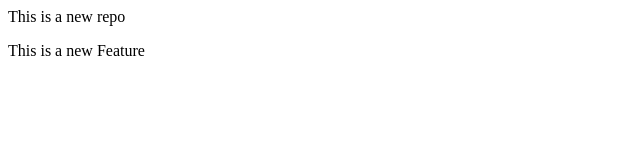
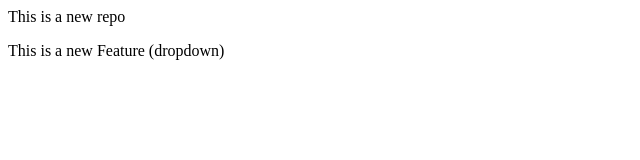
Before and after one commit to nutkat/LocalRepo, a plain HTML site: page index.html in a window 1280 px wide. Shown: the full height of the page, 0-640 px from the left. Drawn offline with Linux system fonts and the light colour scheme.

Commit message:
dropdown added

```diff
--- a/index.html
+++ b/index.html
@@ -1,2 +1,2 @@
 <p> This is a new repo</p>
-<p3> This is a new Feature</p3>
+<p3> This is a new Feature (dropdown)</p3>
```
